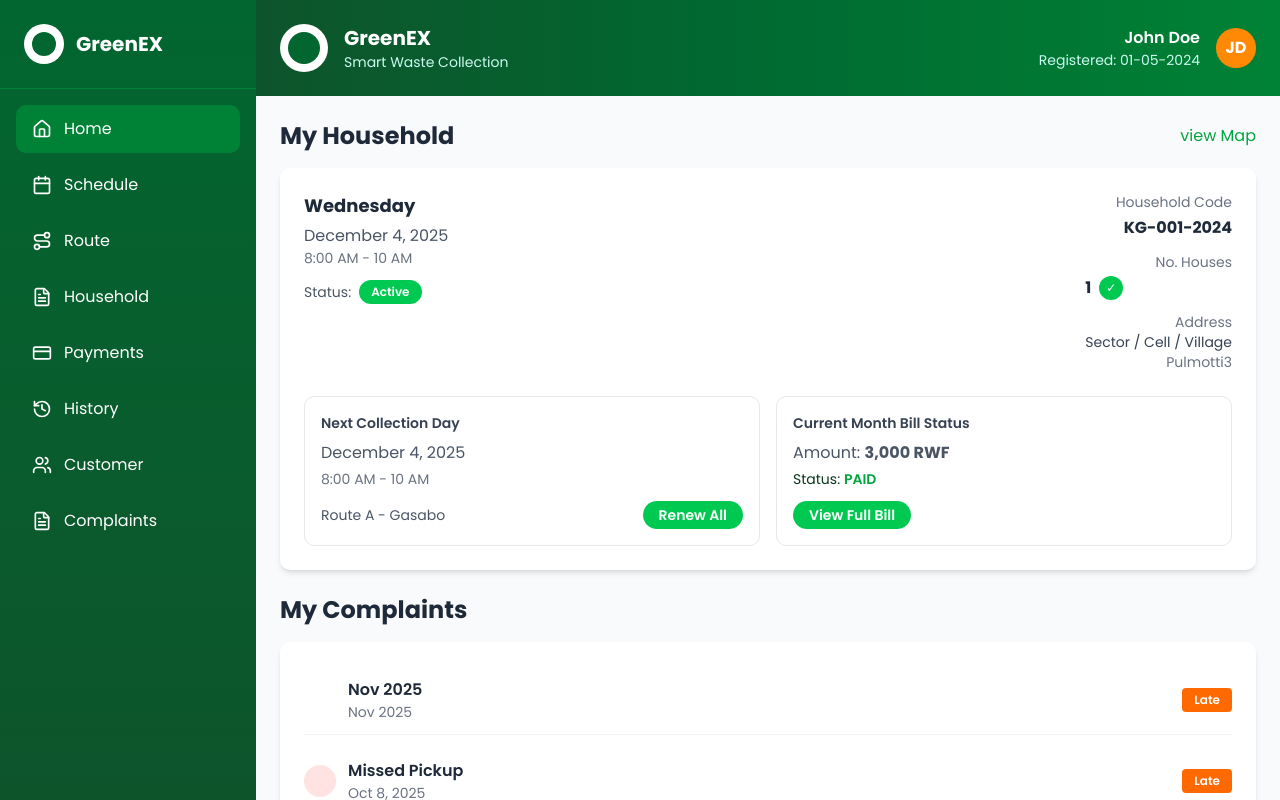
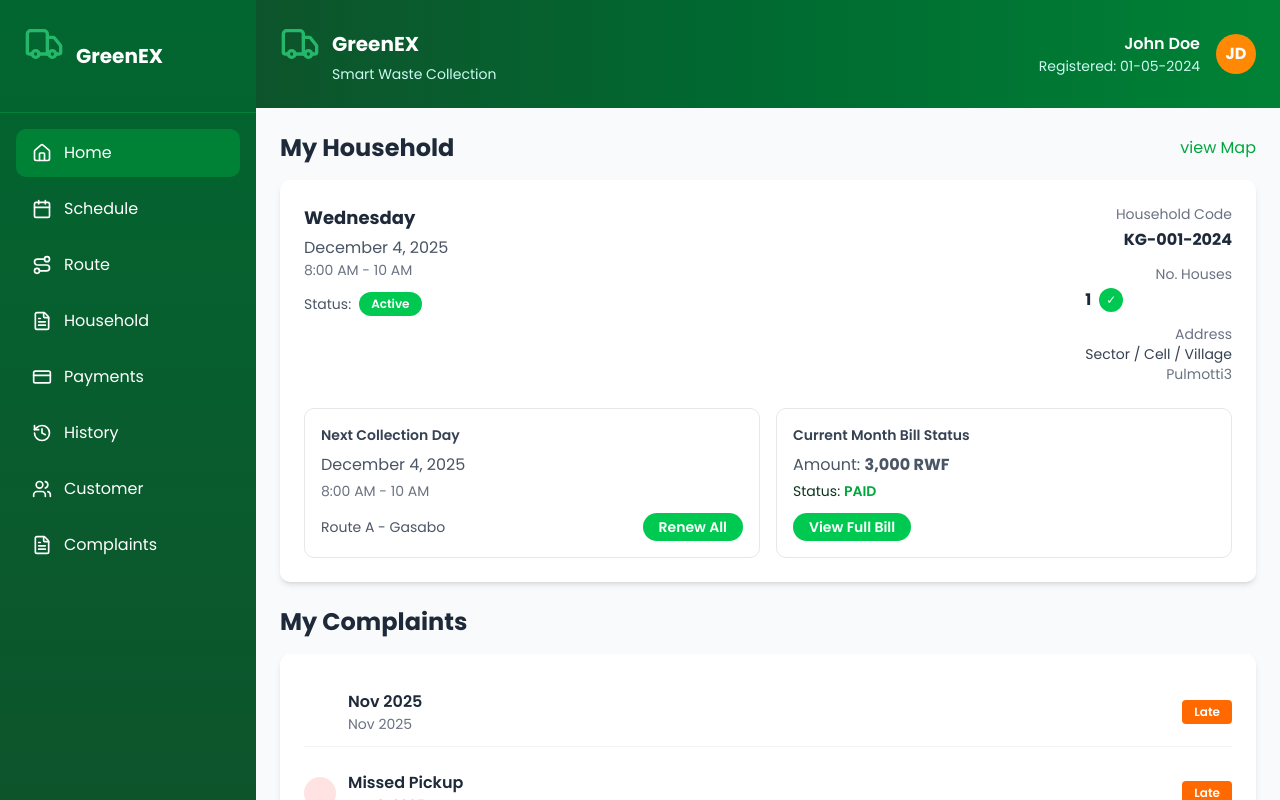
Before and after one commit to SheCanCODE-Capstone-Projects/Greenex_fe, a Next.js app: page /User-Dashboard in a window 1280 px wide. Built offline with nearby package versions, Linux system fonts and the light colour scheme.

Commit message:
Changes on the user dashboard

```diff
--- a/src/app/User-Dashboard/Header.tsx
+++ b/src/app/User-Dashboard/Header.tsx
@@ -1,17 +1,20 @@
-import React from 'react';
+import React from "react";
+import { Truck } from "lucide-react";
 
 export default function Header() {
   return (
     <div className="bg-gradient-to-r from-green-900 to-green-700 text-white p-6 flex items-center justify-between">
-      <div className="flex items-center gap-4">
-        <div className="w-12 h-12 bg-white rounded-full flex items-center justify-center">
-          <div className="w-8 h-8 bg-green-800 rounded-full"></div>
+      <div className="flex flex-col">
+        {/* Row 1: Logo + Title */}
+        <div className="flex items-center gap-3">
+          <Truck size={40} className="text-secondary-green" />
+          <h1 className="text-xl font-bold">GreenEX</h1>
         </div>
-        <div>
-          <h1 className="text-xl font-bold">GreenEX</h1>
-          <p className="text-sm text-teal-100">Smart Waste Collection</p>
-        </div>
+
+        {/* Row 2: Subtitle */}
+        <p className="text-sm text-teal-100 ml-13">Smart Waste Collection</p>
       </div>
+
       <div className="flex items-center gap-4">
         <div className="text-right">
           <p className="font-semibold">John Doe</p>
--- a/src/app/User-Dashboard/sidebar.tsx
+++ b/src/app/User-Dashboard/sidebar.tsx
@@ -1,12 +1,12 @@
 import React from 'react';
-import { Home, Calendar, Route, CreditCard, History, Users, FileText } from 'lucide-react';
+import { Home, Calendar, Route, CreditCard, History, Users, Truck, FileText } from 'lucide-react';
 
 export default function Sidebar() {
   return (
     <div className="w-64 bg-gradient-to-b from-green-800 to-green-900 text-white">
       <div className="p-6 flex items-center gap-3 border-b border-green-700">
-        <div className="w-10 h-10 bg-white rounded-full flex items-center justify-center">
-          <div className="w-6 h-6 bg-green-800 rounded-full"></div>
+        <div className="flex items-center gap-3 mb-6">
+          <Truck size={40} className="text-secondary-green" />
         </div>
         <span className="text-xl font-bold">GreenEX</span>
       </div>
```
